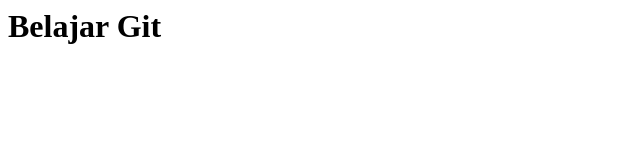
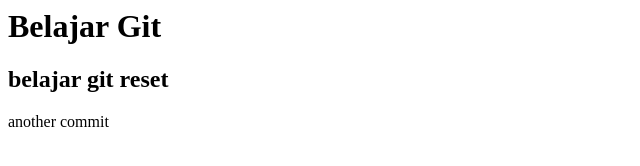
Before and after one commit to muhammadrifqi32/BelajarGit, a plain HTML site: page index.html in a window 1280 px wide. Shown: the whole page, without its empty margins (0-640 px from the left). Drawn offline with Linux system fonts and the light colour scheme.

Commit message:
after reset

```diff
--- a/index.html
+++ b/index.html
@@ -2,4 +2,8 @@
 <h1>
 Belajar Git
 </h1>
+<h2>
+belajar git reset
+</h2>
+<p>another commit</p>
 </html>
```
